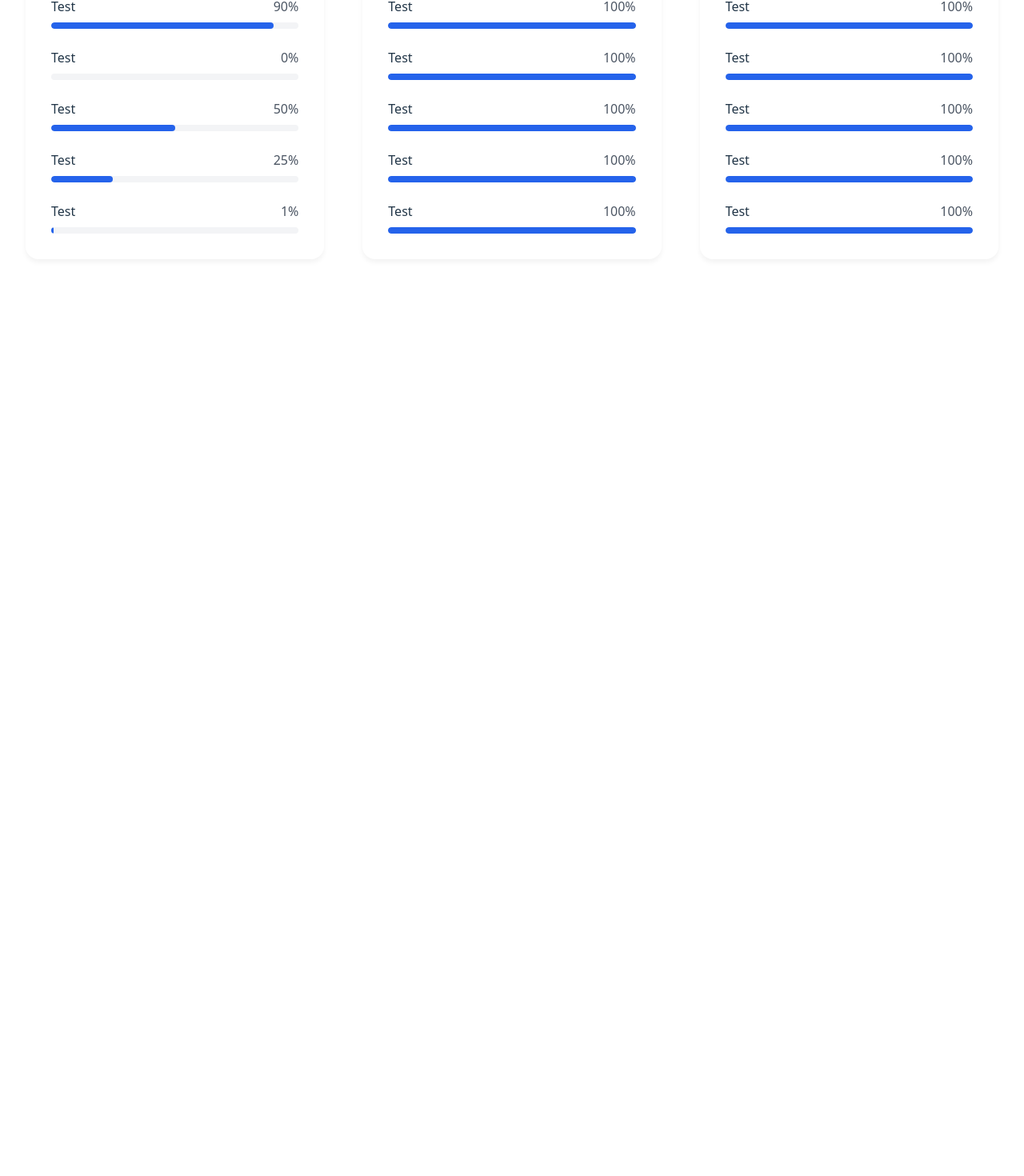
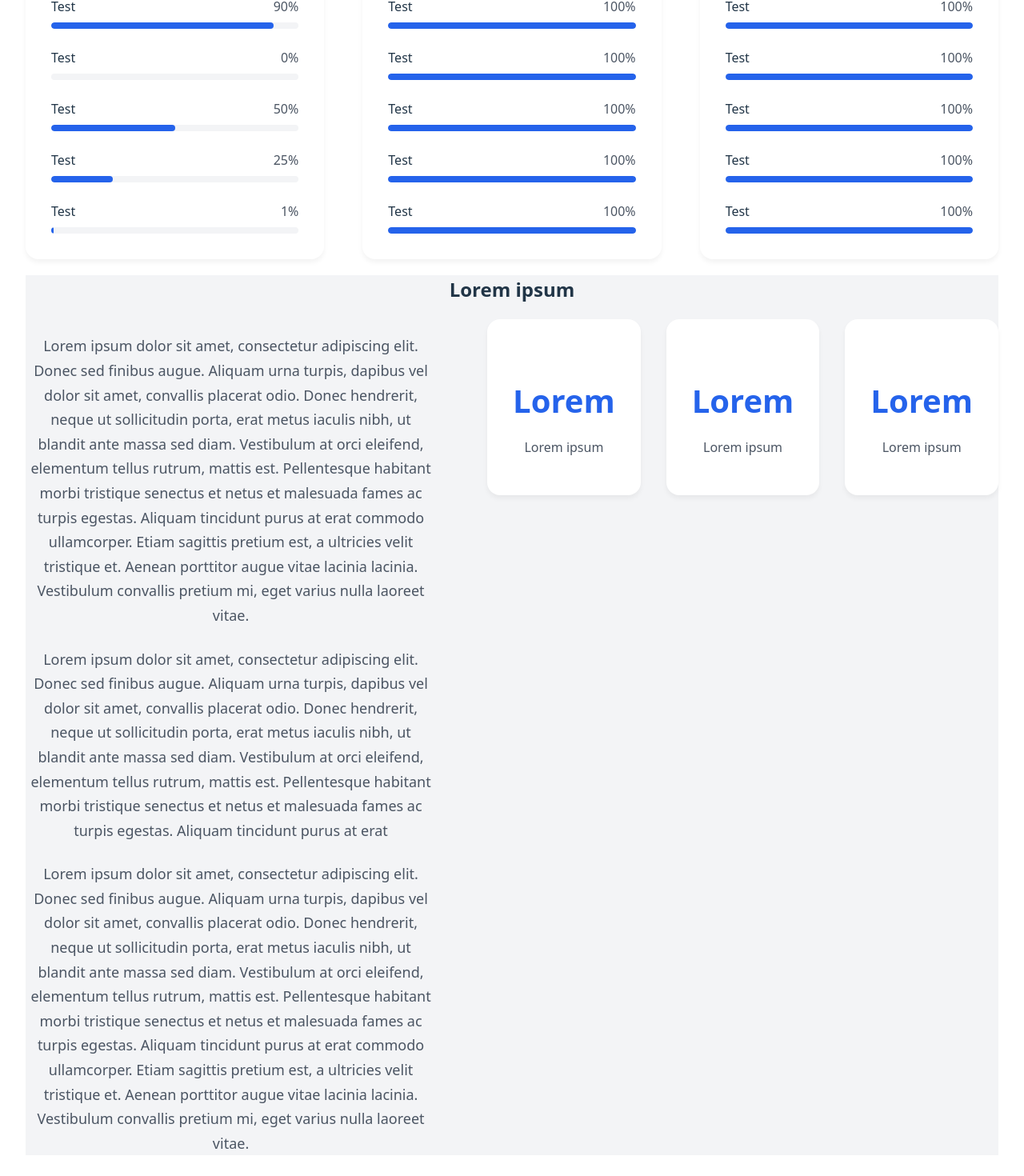
Before and after one commit to Munneko/projects, a React (Vite) app in the folder projects/: page / in a window 1280 px wide. Shown: the part 1087-2557 px from the top of the page at 80% size. Before the commit the page ends 1443 px from the top, so only its background shows below. Built offline with nearby package versions, Linux system fonts and the light colour scheme.

Commit message:
About created

```diff
--- /dev/null
+++ b/projects/src/components/About.tsx
@@ -0,0 +1,63 @@
+import "../styles/about.scss";
+const About = () => {
+  return (
+    <section className="section about">
+      <div className="container">
+        <h2 className="section-title">Lorem ipsum</h2>
+        <div className="about__content">
+          <div className="about__text">
+            <p>
+              Lorem ipsum dolor sit amet, consectetur adipiscing elit. Donec sed
+              finibus augue. Aliquam urna turpis, dapibus vel dolor sit amet,
+              convallis placerat odio. Donec hendrerit, neque ut sollicitudin
+              porta, erat metus iaculis nibh, ut blandit ante massa sed diam.
+              Vestibulum at orci eleifend, elementum tellus rutrum, mattis est.
+              Pellentesque habitant morbi tristique senectus et netus et
+              malesuada fames ac turpis egestas. Aliquam tincidunt purus at erat
+              commodo ullamcorper. Etiam sagittis pretium est, a ultricies velit
+              tristique et. Aenean porttitor augue vitae lacinia lacinia.
+              Vestibulum convallis pretium mi, eget varius nulla laoreet vitae.
+            </p>
+            <p>
+              Lorem ipsum dolor sit amet, consectetur adipiscing elit. Donec sed
+              finibus augue. Aliquam urna turpis, dapibus vel dolor sit amet,
+              convallis placerat odio. Donec hendrerit, neque ut sollicitudin
+              porta, erat metus iaculis nibh, ut blandit ante massa sed diam.
+              Vestibulum at orci eleifend, elementum tellus rutrum, mattis est.
+              Pellentesque habitant morbi tristique senectus et netus et
+              malesuada fames ac turpis egestas. Aliquam tincidunt purus at erat
+            </p>
+            <p>
+              Lorem ipsum dolor sit amet, consectetur adipiscing elit. Donec sed
+              finibus augue. Aliquam urna turpis, dapibus vel dolor sit amet,
+              convallis placerat odio. Donec hendrerit, neque ut sollicitudin
+              porta, erat metus iaculis nibh, ut blandit ante massa sed diam.
+              Vestibulum at orci eleifend, elementum tellus rutrum, mattis est.
+              Pellentesque habitant morbi tristique senectus et netus et
+              malesuada fames ac turpis egestas. Aliquam tincidunt purus at erat
+              commodo ullamcorper. Etiam sagittis pretium est, a ultricies velit
+              tristique et. Aenean porttitor augue vitae lacinia lacinia.
+              Vestibulum convallis pretium mi, eget varius nulla laoreet vitae.
+            </p>
+          </div>
+          <div className="about__stats">
+            <div className="about__stat">
+              <h3>Lorem</h3>
+              <p>Lorem ipsum</p>
+            </div>
+            <div className="about__stat">
+              <h3>Lorem</h3>
+              <p>Lorem ipsum</p>
+            </div>
+            <div className="about__stat">
+              <h3>Lorem</h3>
+              <p>Lorem ipsum</p>
+            </div>
+          </div>
+        </div>
+      </div>
+    </section>
+  );
+};
+
+export default About;
--- a/projects/src/pages/Home.tsx
+++ b/projects/src/pages/Home.tsx
@@ -1,11 +1,13 @@
 import Hero from "../components/Hero";
 import Skills from "../components/Skills";
+import About from "../components/About";
 
 const Home: React.FC = () => {
   return (
     <div>
       <Hero />
       <Skills />
+      <About />
     </div>
   );
 };
--- /dev/null
+++ b/projects/src/styles/about.scss
@@ -0,0 +1,55 @@
+@use "./variables" as *;
+
+.about {
+  background-color: $light-gray;
+
+  &__content {
+    display: grid;
+    grid-template-columns: 2fr 1fr;
+    gap: 4rem;
+    align-items: start;
+  }
+
+  &__text {
+    p {
+      margin-bottom: 1.5rem;
+      font-size: 1.125rem;
+      line-height: 1.7;
+      color: $dark-gray;
+
+      &:last-child {
+        margin-bottom: 0;
+      }
+    }
+  }
+
+  &__stats {
+    display: grid;
+    grid-template-columns: repeat(3, 1fr);
+    gap: 2rem;
+    text-align: center;
+  }
+
+  &__stat {
+    background-color: white;
+    padding: 2rem;
+    border-radius: 1rem;
+    box-shadow: 0 4px 6px rgba(0, 0, 0, 0.05);
+    transition: transform 0.3s ease;
+
+    &:hover {
+      transform: translateY(-5px);
+    }
+
+    h3 {
+      font-size: 2.5rem;
+      color: $primary-color;
+      margin-bottom: 0.5rem;
+    }
+
+    p {
+      color: $dark-gray;
+      font-weight: 500;
+    }
+  }
+}
```
